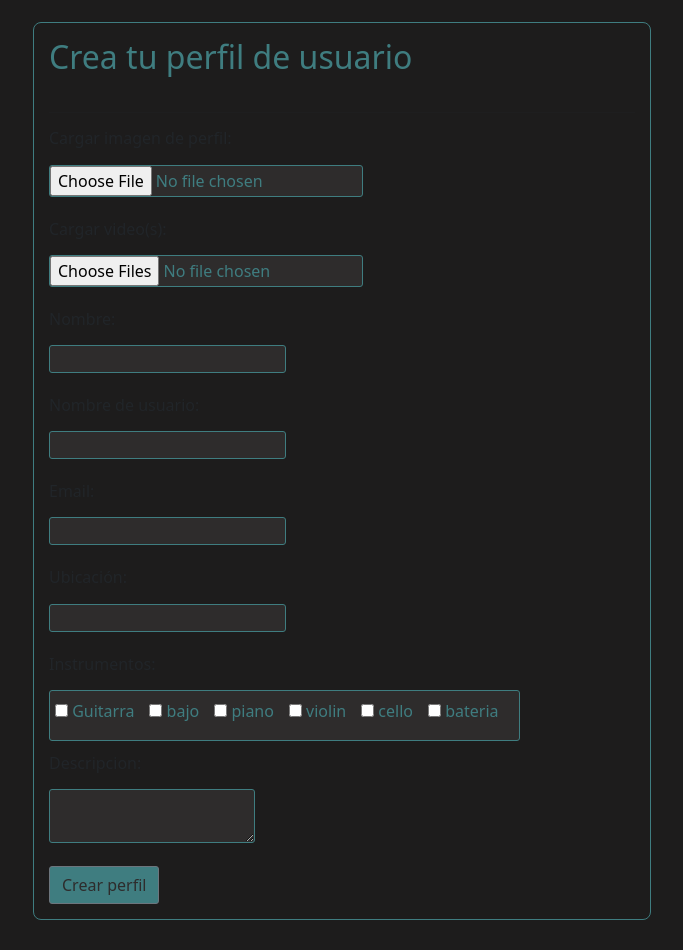
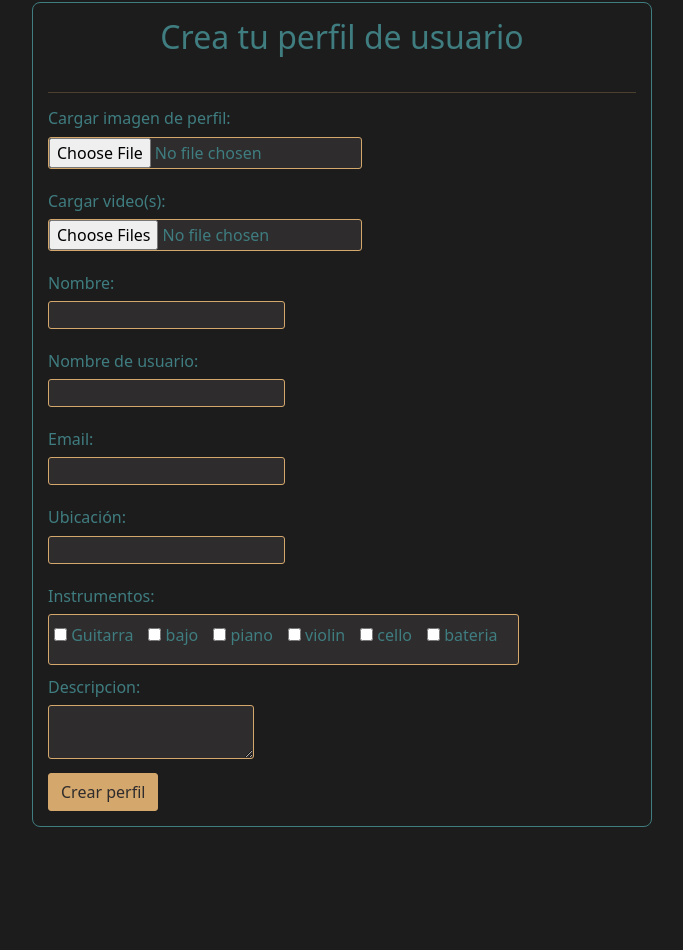
Before and after one commit to javijsgithub/sprint9, a React (Create React App) app in the folder musicolabo/: page /create-profile in a window 1280 px wide. Shown: the part 234-1184 px from the top of the page, without its empty margins (298-981 px from the left). After the commit the page ends 1101 px from the top, so only its background shows below. Built offline with nearby package versions, Linux system fonts and the light colour scheme.

Commit message:
dar padding de 10 px al container padre, cambiar colores de los inputs y dar estilo al nuevo <hr>

```diff
--- a/musicolabo/src/styles/createProfile.css
+++ b/musicolabo/src/styles/createProfile.css
@@ -3,9 +3,14 @@
 
 
 
+
+#container-create-profile {
+    padding: 10px;
+}
+
 .container-header-create-profile {
     padding: 5px;
-    margin-bottom: 50px;
+    margin-bottom: 20px;
 }
 
 .row-header-create-profile {
@@ -55,9 +60,14 @@
 .container-form-create-profile h2 {
     color: rgb(63, 125, 128);
     margin-bottom: 20px;
+    text-align: center;
 }
 
-.container-form-create-profile p  {
+.container-form-create-profile hr {
+    color: rgb(212, 167, 108);
+}
+
+.container-form-create-profile h6  {
     color: rgb(63, 125, 128);
     margin-bottom: 0px;
 }
@@ -70,7 +80,7 @@
 .input-picture-form-create-profile {
     background-color: rgb(46, 44, 44);
     color: rgb(63, 125, 128);
-    border: 1px solid rgb(63, 125, 128);
+    border: 1px solid rgb(212, 167, 108);
     border-radius: 3px;
     margin-bottom: 5px;
     width: 100%;
@@ -79,7 +89,7 @@
 .input-video-form-create-profile {
     background-color: rgb(46, 44, 44);
     color: rgb(63, 125, 128);
-    border: 1px solid rgb(63, 125, 128);
+    border: 1px solid rgb(212, 167, 108);
     border-radius: 3px;
     margin-bottom: 5px;
     width: 100%;
@@ -88,7 +98,7 @@
 .input-name-form-create-profile {
     background-color: rgb(46, 44, 44);
     color: rgb(63, 125, 128);
-    border: 1px solid rgb(63, 125, 128);
+    border: 1px solid rgb(212, 167, 108);
     border-radius: 3px;
     margin-bottom: 5px;
 }
@@ -96,7 +106,7 @@
 .input-username-form-create-profile {
     background-color: rgb(46, 44, 44);
     color: rgb(63, 125, 128);
-    border: 1px solid rgb(63, 125, 128);
+    border: 1px solid rgb(212, 167, 108);
     border-radius: 3px;
     margin-bottom: 5px;
 }
@@ -104,7 +114,15 @@
 .input-email-form-create-profile {
     background-color: rgb(46, 44, 44);
     color: rgb(63, 125, 128);
-    border: 1px solid rgb(63, 125, 128);
+    border: 1px solid rgb(212, 167, 108);
+    border-radius: 3px;
+    margin-bottom: 5px;
+}
+
+.input-ubication-form-create-profile {
+    background-color: rgb(46, 44, 44);
+    color: rgb(63, 125, 128);
+    border: 1px solid rgb(212, 167, 108);
     border-radius: 3px;
     margin-bottom: 5px;
 }
@@ -116,7 +134,7 @@
     padding-right: 5px;
     background-color: rgb(46, 44, 44);
     color: rgb(63, 125, 128);
-    border: 1px solid rgb(63, 125, 128);
+    border: 1px solid rgb(212, 167, 108);
     border-radius: 3px;
     margin-bottom: 5px;
 }
@@ -126,31 +144,25 @@
     color: rgb(63, 125, 128);
 }
 
-.input-ubication-form-create-profile {
-    background-color: rgb(46, 44, 44);
-    color: rgb(63, 125, 128);
-    border: 1px solid rgb(63, 125, 128);
-    border-radius: 3px;
-    margin-bottom: 5px;
-}
-
 .input-description-form-create-profile {
     background-color: rgb(46, 44, 44);
     color: rgb(63, 125, 128);
-    border: 1px solid rgb(63, 125, 128);
+    border: 1px solid rgb(212, 167, 108);
     border-radius: 3px;
 }
 
 #btn-form-create-profile {
-    background-color:rgb(63, 125, 128);
+    background-color:rgb(212, 167, 108);
     color: rgb(46, 44, 44);
+    border: 1px solid rgb(212, 167, 108);;
     border-radius: 3px;
-    margin-top: 9px;
+    margin-top: 0px;
 }
 #btn-form-create-profile:hover {
-    background-color: rgb(46, 44, 44);;
-    color: rgb(63, 125, 128);
-    border: 1px solid rgb(63, 125, 128);
+    background-color: rgb(105, 99, 99);
+    color: rgb(46, 44, 44);
+    border: 1px solid rgb(105, 99, 99);
+    border-radius: 3px;
 }
 
 fieldset {
```
